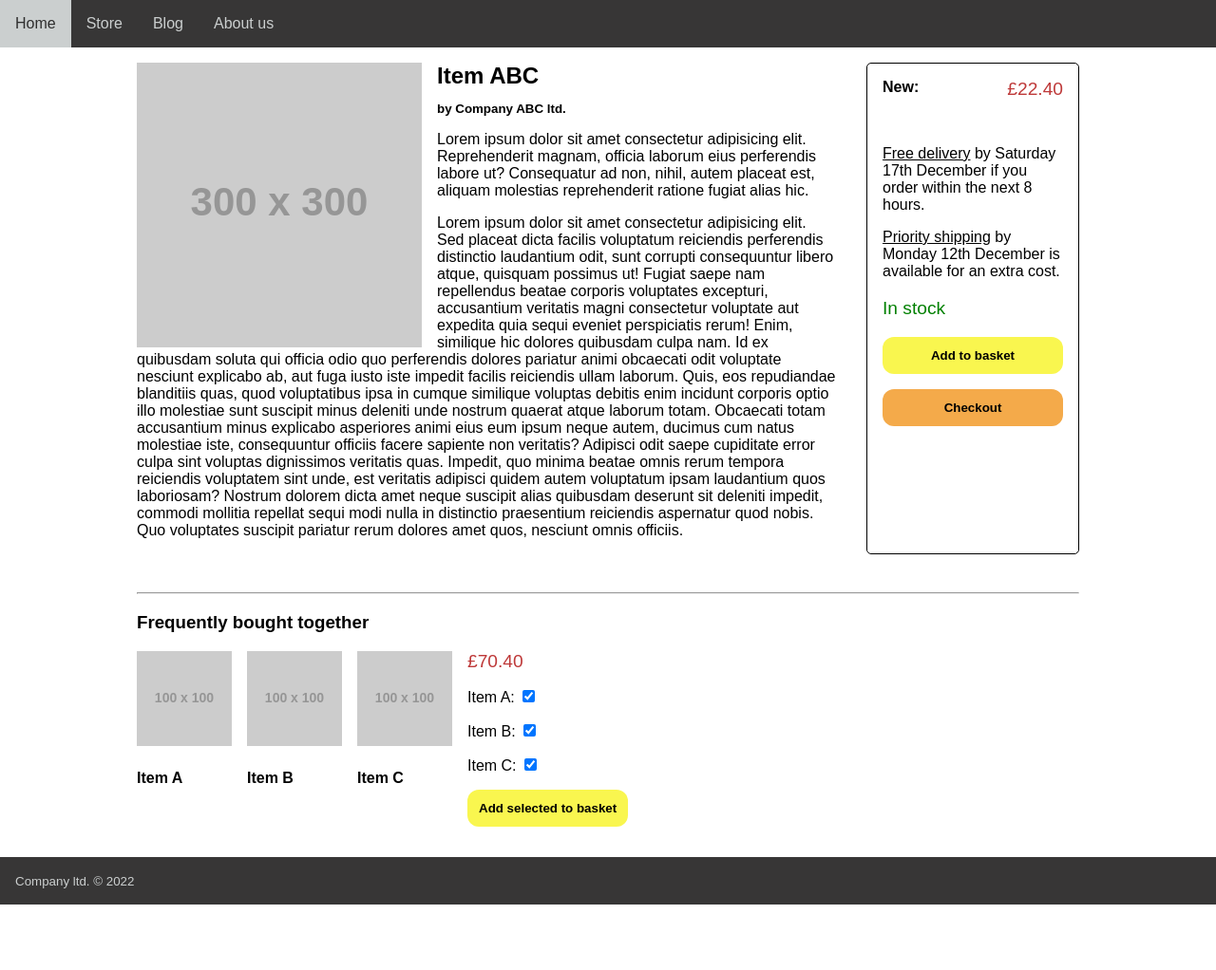
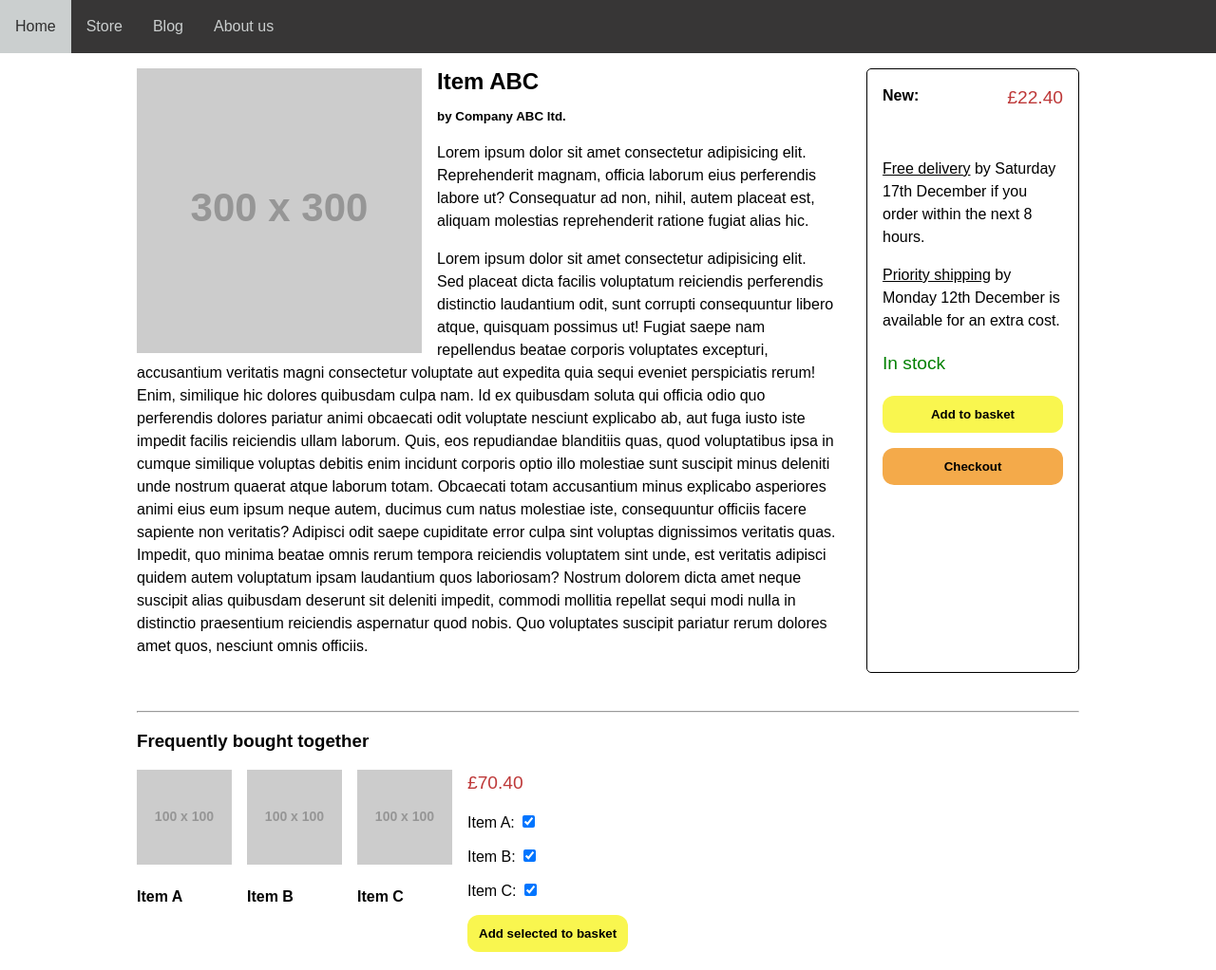
Before and after one commit to MrWalshyType2/html_css_examples, a plain HTML site: page page_layout_examples/product_page/index.html in a window 1280 px wide. Shown: the top 1022 px of the page at 95% size. Before the commit the page ends 953 px from the top, so only its background shows below. Drawn offline with Linux system fonts and the light colour scheme; placeholder pictures from the web are drawn by us.

Commit message:
Style changes

```diff
--- a/page_layout_examples/product_page/index.html
+++ b/page_layout_examples/product_page/index.html
@@ -20,7 +20,7 @@
     <main class="container">
         <article class="row">
             <div class="col w-75 w-md-80 p-4">
-                <img class="float-left mr-4" src="https://via.placeholder.com/300" alt="">
+                <img class="float-left mr-4 w-md-100" src="https://via.placeholder.com/300" alt="">
                 <h2 class="m-0">Item ABC</h2>
                 <p class="lead">by Company ABC ltd.</p>
 
--- a/page_layout_examples/product_page/style.css
+++ b/page_layout_examples/product_page/style.css
@@ -7,6 +7,11 @@ html {
 *, *::before, *::after {
     box-sizing: inherit;
     color: inherit;
+}
+
+p, a, li, dt, dd, span {
+    font-size: 1.6;
+    line-height: 1.5;
 }
 
 /* Navigation */
```
